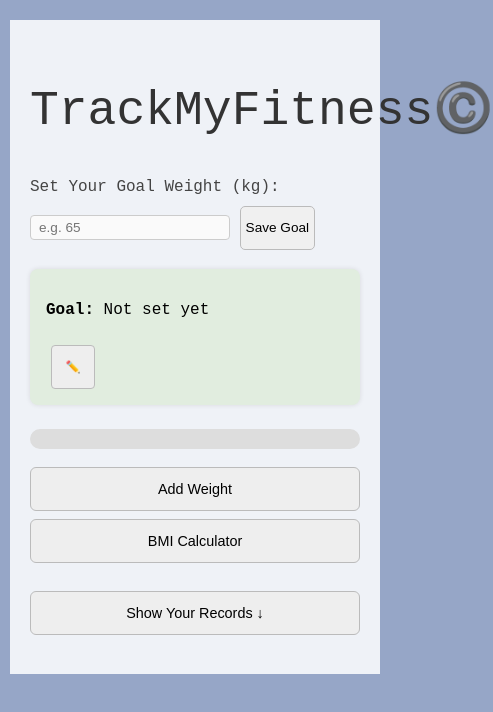
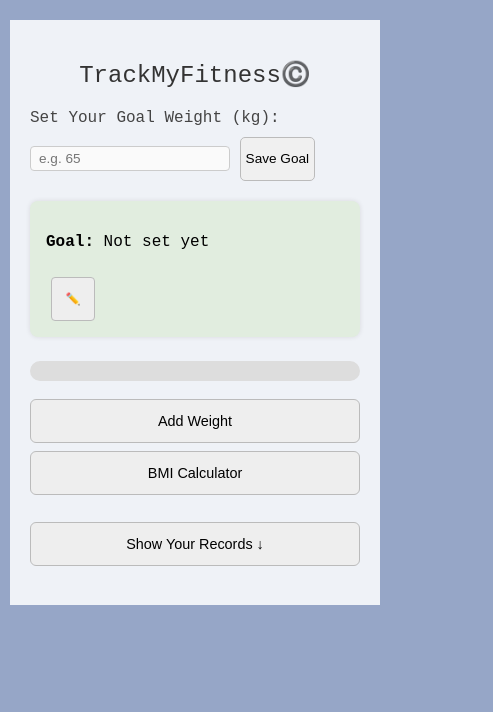
Before and after one commit to vijay5314/TMF, a plain HTML site: page index.html in a window 390 px wide. Both pictures are taken after a click on the button "Start Tracking". Shown: the whole page, 493 px wide, since content can reach past the window. Drawn offline with Linux system fonts and the light colour scheme.

Commit message:
Update index.html

```diff
--- a/index.html
+++ b/index.html
@@ -62,11 +62,25 @@ h2, h3, h4, h5, h6 {
       margin: auto;
     }
 
-    h1, h2 {
+    h1 {
       text-align: center;
       font-size: 3rem;
       color: #333;
     }
+
+    h2 {
+  text-align: center;
+  font-size: 2.2rem;
+  color: #333;
+  word-wrap: break-word;
+  }
+
+/* Responsive scaling for small screens */
+@media (max-width: 600px) {
+  h2 {
+    font-size: 1.5rem;
+  }
+}
 
     label {
       display: block;
@@ -176,11 +190,6 @@ body {
   background-repeat: no-repeat;
   background-attachment: fixed;
 }
-
-/*
-    canvas {
-      height: 10px;
-    } */
 
     .bmi-box {
   margin-top: 10px;
```
